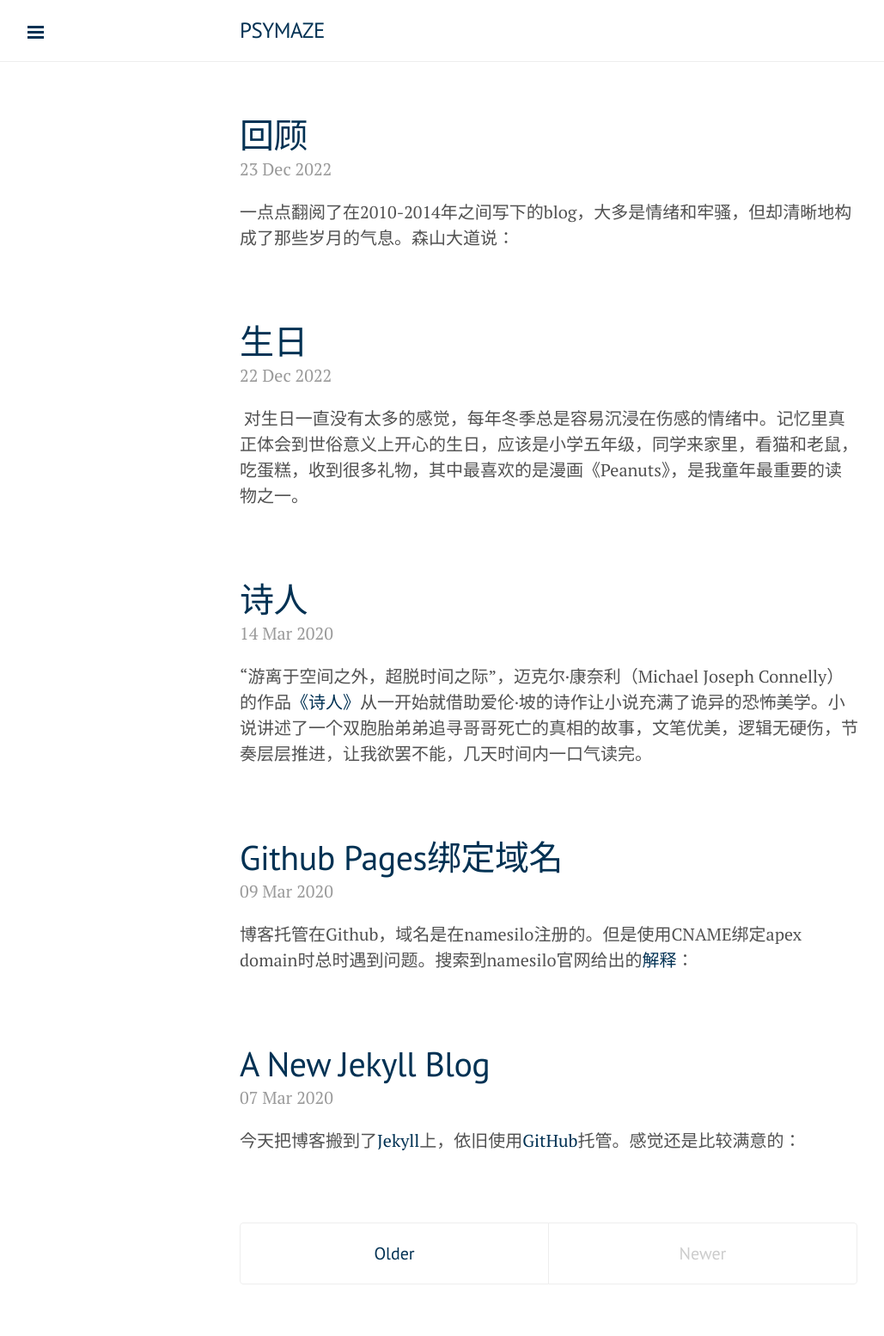
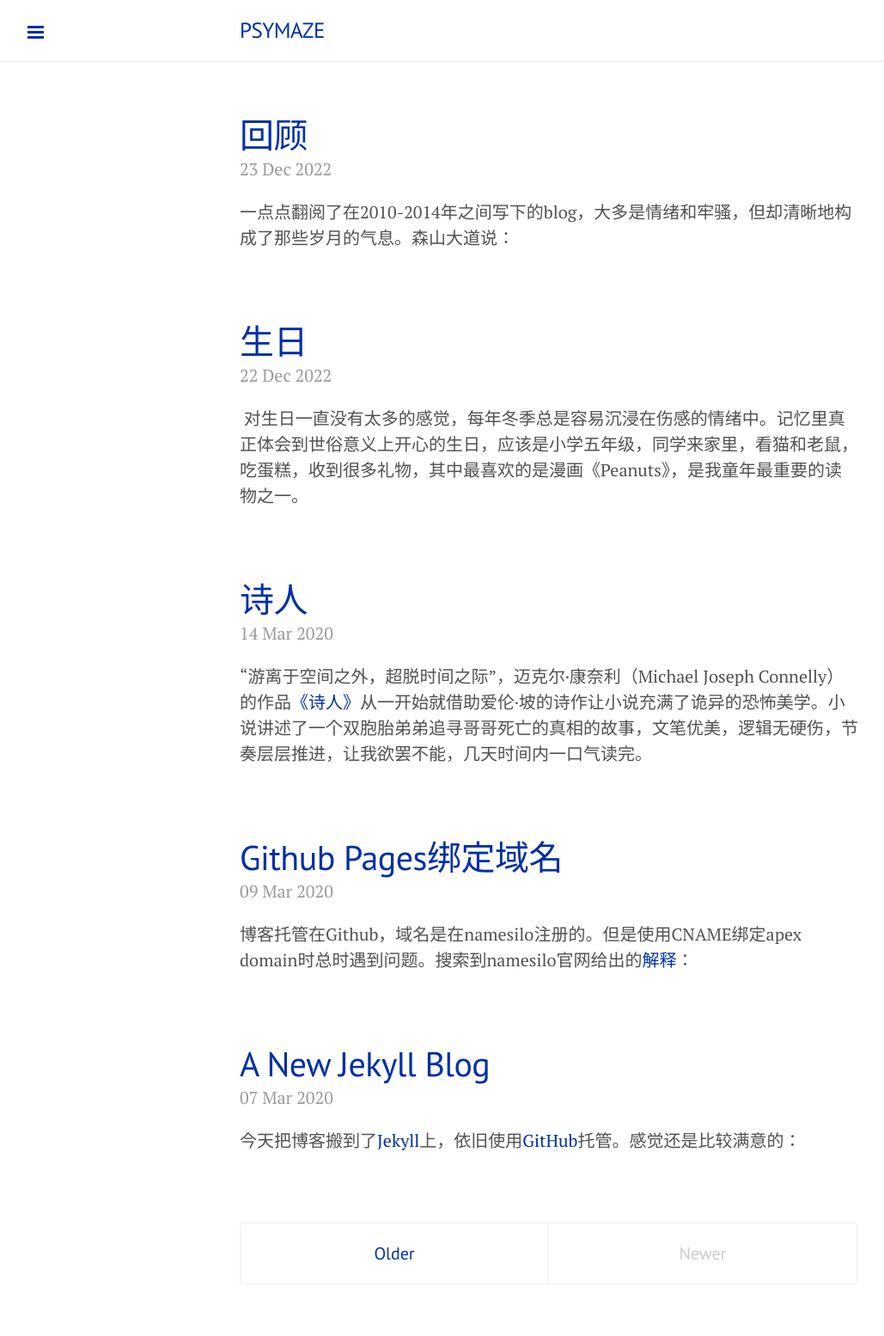
Before and after one commit to psymaze/psymaze.github.io, a Jekyll site: the page built from index.html, in a window 1280 px wide. Shown: the whole page at 86% size, without its empty margins (1-1030 px from the left). Built offline with Jekyll 4.4.1, drawn with Linux system fonts in a browser that asks for light colours; the list of posts is cut into pages by our own code.

Commit message:
color test

```diff
--- a/public/css/lanyon.css
+++ b/public/css/lanyon.css
@@ -497,12 +497,12 @@ a.pagination-item:hover {
 .theme-base-0d .sidebar,
 .theme-base-0d .sidebar-toggle:active,
 .theme-base-0d #sidebar-checkbox:checked ~ .sidebar-toggle {
-  background-color: #003153;
+  background-color: #002fa7;
 }
 .theme-base-0d .container a,
 .theme-base-0d .sidebar-toggle,
 .theme-base-0d .related-posts li a:hover {
-  color: #003153;
+  color: #002fa7;
 }
 
 /* Magenta */
```
